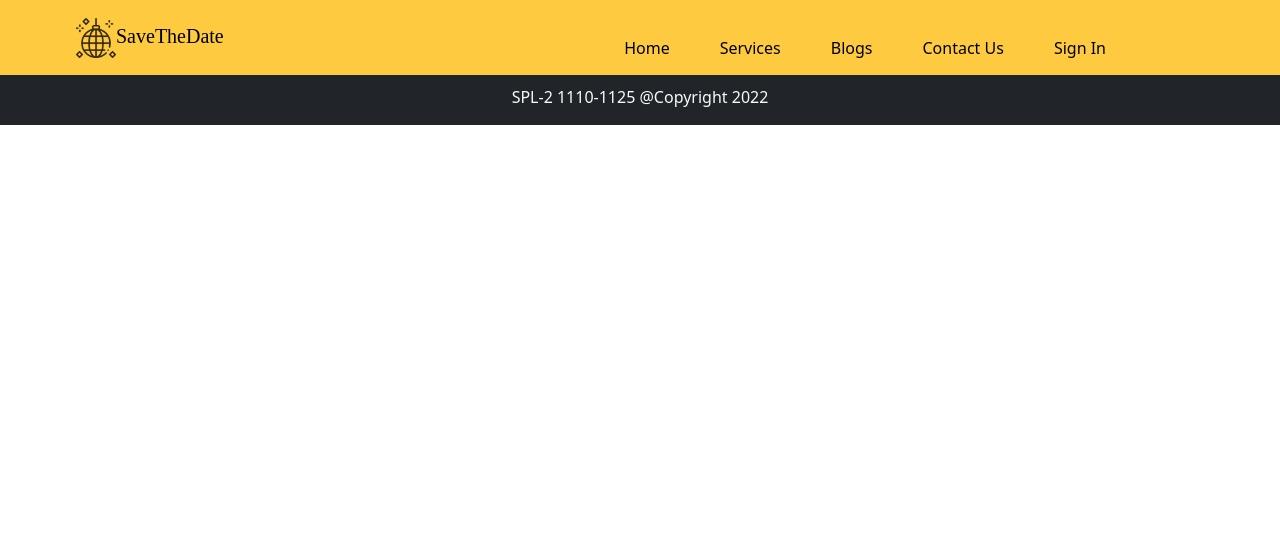
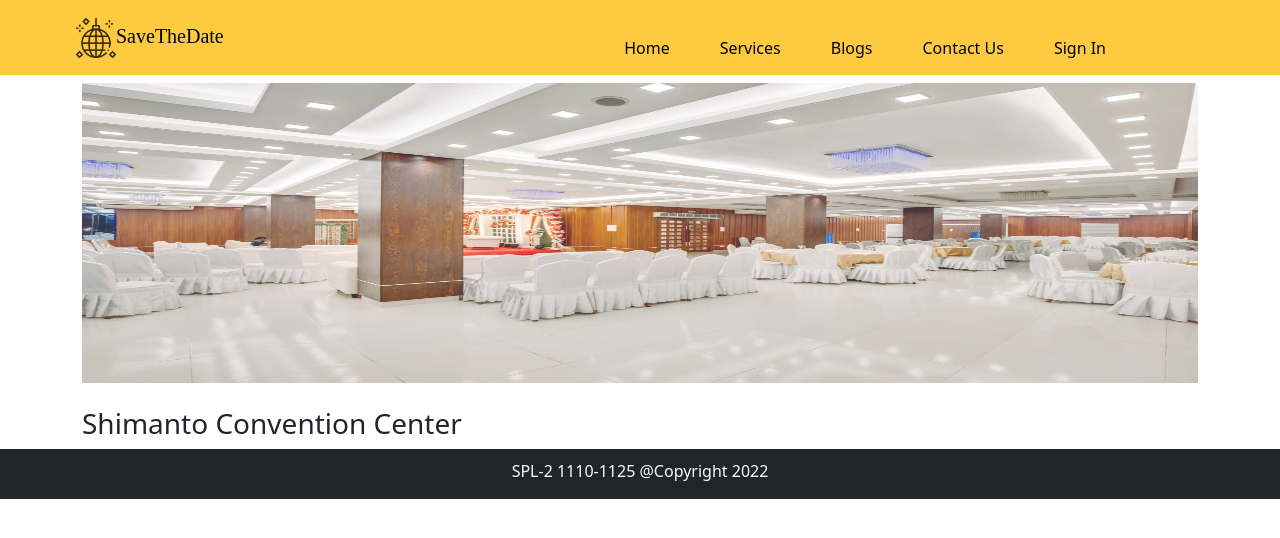
Before and after one commit to saleheenshafiq9/SaveTheDate, a React (Vite) app in the folder save-the-date/save-the-date/: page /providerProfile in a window 1280 px wide. Before the commit this address had no page. Shown: the top 538 px of the page. Built offline with nearby package versions, Linux system fonts and the light colour scheme; a web font is replaced by a local one.

Commit message:
providerprofile

```diff
--- a/save-the-date/save-the-date/src/Components/Header/Header.jsx
+++ b/save-the-date/save-the-date/src/Components/Header/Header.jsx
@@ -37,7 +37,7 @@ const Header = () => {
             <Link to="/blogs" id="NavLink">
               Blogs
             </Link>
-            <Link to="/contact" id="NavLink">
+            <Link to="/providerProfile" id="NavLink">
               Contact Us
             </Link>
             {currentUser ? (
--- a/save-the-date/save-the-date/src/Components/Main.jsx
+++ b/save-the-date/save-the-date/src/Components/Main.jsx
@@ -9,6 +9,7 @@ import Blogs from "../pages/Blogs/Blogs";
 import Contact from "../pages/Contact/Contact";
 import Login from "../pages/Login/Login";
 import Register from "../pages/Login/Register";
+import ProviderProfile from "../pages/Profiles/ProviderProfile";
 
 const Main = (props) => {
   return (
@@ -23,6 +24,7 @@ const Main = (props) => {
           <Route path="/contact" element={<Contact />} />
           <Route path="/login" element={<Login />} />
           <Route path="/register" element={<Register />} />
+          <Route path="/providerProfile" element={<ProviderProfile />} />
         </Routes>
       </div>
     </div>
--- /dev/null
+++ b/save-the-date/save-the-date/src/pages/Profiles/ProfileStyle.css
@@ -0,0 +1,4 @@
+.img-provider {
+    width: 100%;
+    height: 300px;
+}
--- /dev/null
+++ b/save-the-date/save-the-date/src/pages/Profiles/ProviderProfile.jsx
@@ -0,0 +1,22 @@
+import React, { Component } from "react";
+import VenueData from "../../data/VenueData";
+import "./ProfileStyle.css";
+
+class ProviderProfile extends Component {
+
+    state = {
+        venues: VenueData
+    }
+
+    render() {
+        return(
+            <div>
+                <h1></h1>
+                <img src="\Venue\one.jpeg" class="img-provider" alt="Responsive image"></img><br /><br />
+                <h3>Shimanto Convention Center</h3>
+            </div>
+        )
+    }
+}
+
+export default ProviderProfile;
```
